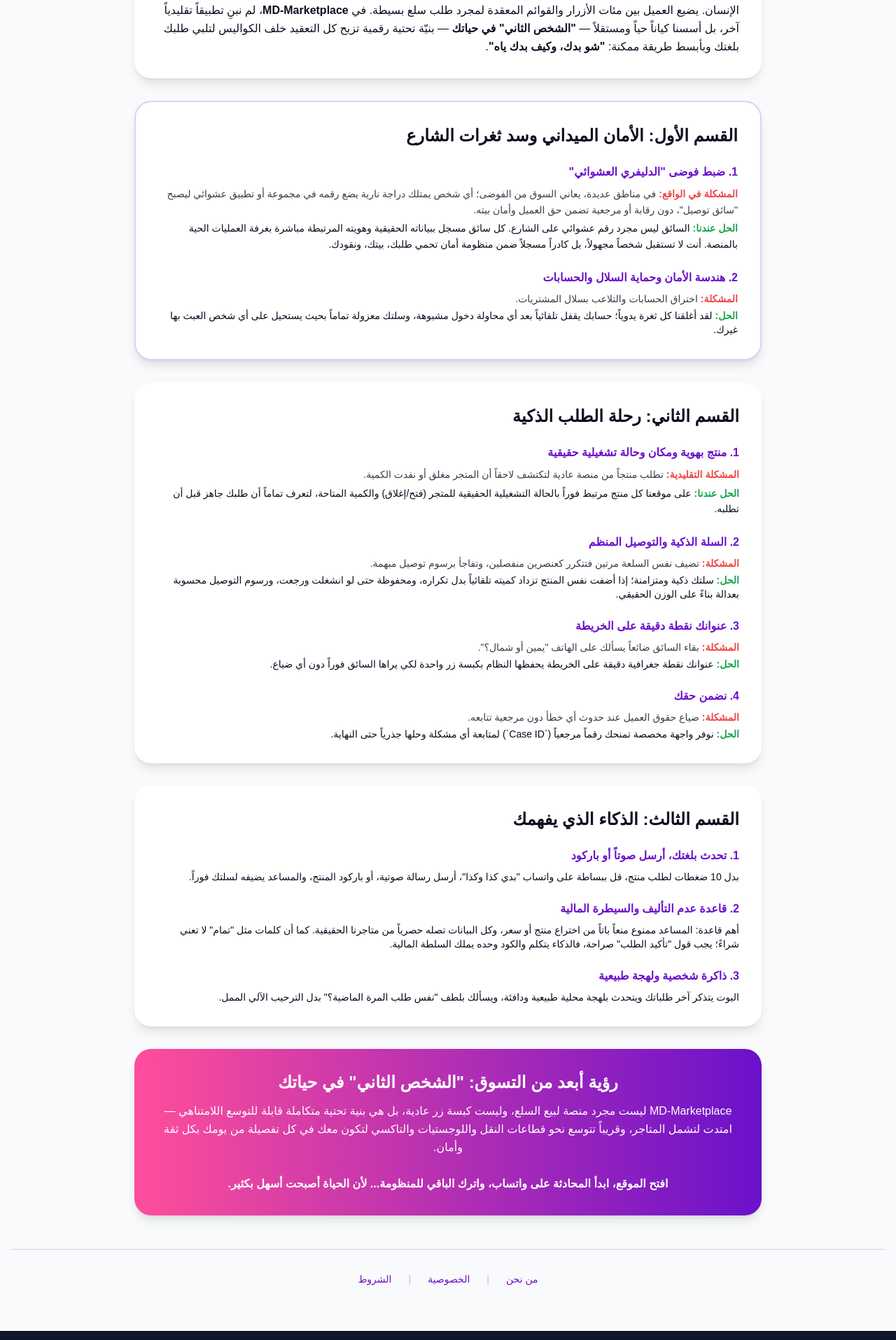
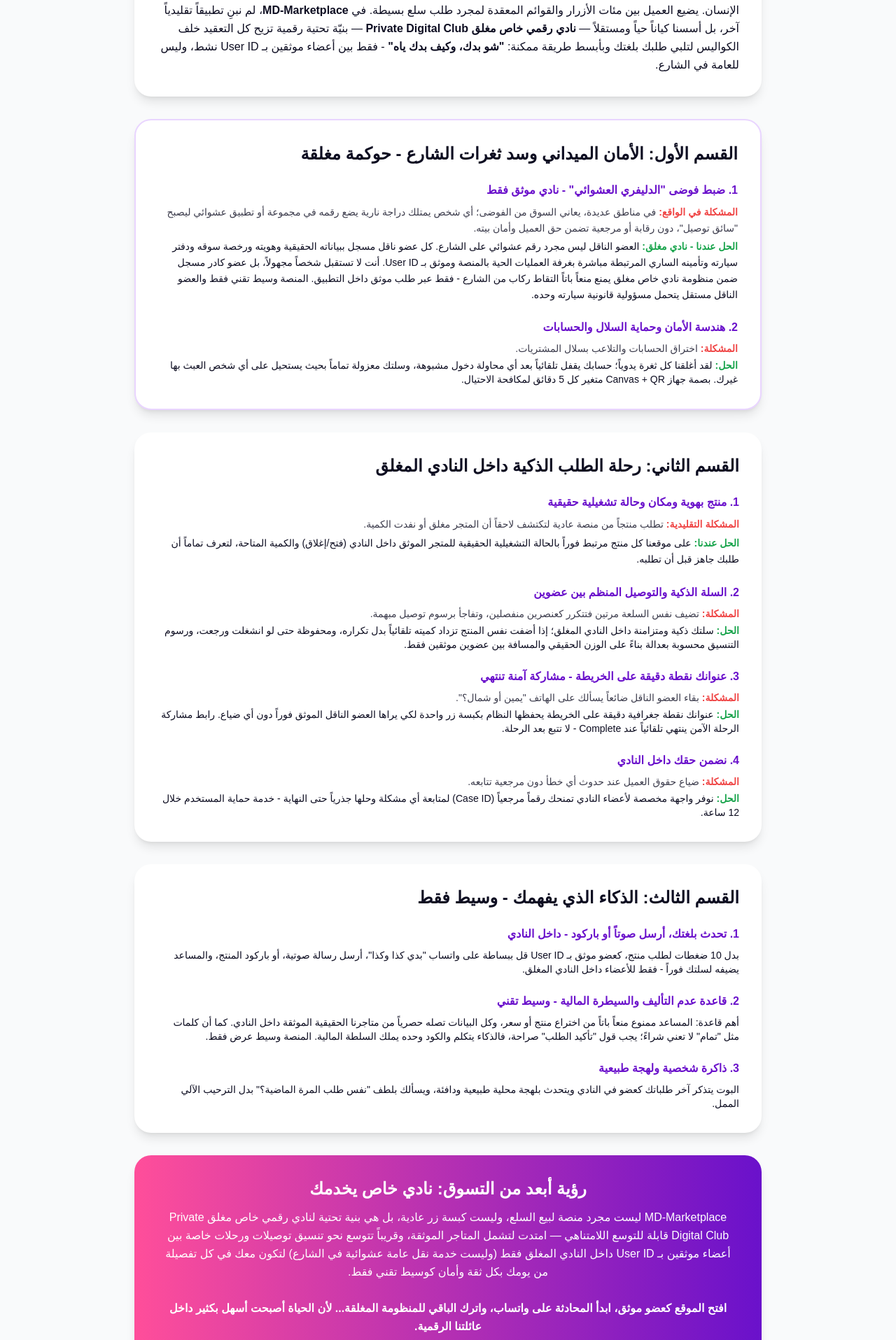
Before and after one commit to mjahto18-ui/MD-Marketplace, a Next.js app: page /our-story in a window 1280 px wide. Shown: the part 450-2365 px from the top of the page at 70% size. Built offline with nearby package versions, Linux system fonts and the light colour scheme.

Commit message:
Revise text for clarity and specificity in page.jsx

```diff
--- a/app/our-story/page.jsx
+++ b/app/our-story/page.jsx
@@ -17,104 +17,104 @@ export default function OurStoryPage() {
             <Image src="/icon.png" alt="MD-Marketplace" width={125} height={125} />
           </div>
           <h1 className="text-3xl md:text-5xl font-bold text-[#0D0D21] mb-3 text-center">قصة تأسيس MD-Marketplace</h1>
-          <p className="text-lg text-[#6A11CB] font-semibold">عندما تفهم التجارة الإنسان — وتغلق ثغرات الشارع</p>
+          <p className="text-lg text-[#6A11CB] font-semibold">عندما تفهم التجارة الإنسان — نادي خاص مغلق وليس شارع عشوائي</p>
         </div>
 
         <div className="max-w-4xl mx-auto">
 
-          {/* المقدمة */}
+          {/* المقدمة - محمية */}
           <div className="bg-white rounded-3xl shadow-lg p-8 mb-8 text-right">
-            <h3 className="text-2xl font-bold text-[#6A11CB] mb-4">لماذا بُنيت هذه المنظومة؟</h3>
+            <h3 className="text-2xl font-bold text-[#6A11CB] mb-4">لماذا بُنيت هذه المنظومة؟ - نادي خاص مغلق</h3>
             <p className="text-[#0D0D21] leading-relaxed">
               العالم مليء بالتطبيقات والمتاجر الإلكترونية الكبرى، لكن الحقيقة المؤلمة أن معظمها صُمم لإرضاء النظام البرمجي وليس الإنسان. يضيع العميل بين مئات الأزرار والقوائم المعقدة لمجرد طلب سلع بسيطة.
-              في <strong>MD-Marketplace</strong>، لم نبنِ تطبيقاً تقليدياً آخر، بل أسسنا كياناً حياً ومستقلاً — <strong>"الشخص الثاني" في حياتك</strong> — بنيّة تحتية رقمية تزيح كل التعقيد خلف الكواليس لتلبي طلبك بلغتك وبأبسط طريقة ممكنة: <strong>"شو بدك، وكيف بدك ياه"</strong>.
+              في <strong>MD-Marketplace</strong>، لم نبنِ تطبيقاً تقليدياً آخر، بل أسسنا كياناً حياً ومستقلاً — <strong>نادي رقمي خاص مغلق Private Digital Club</strong> — بنيّة تحتية رقمية تزيح كل التعقيد خلف الكواليس لتلبي طلبك بلغتك وبأبسط طريقة ممكنة: <strong>"شو بدك، وكيف بدك ياه"</strong> - فقط بين أعضاء موثقين بـ User ID نشط، وليس للعامة في الشارع.
             </p>
           </div>
 
           {/* القسم الأول: الأمان الميداني */}
-          <div className="bg-white rounded-3xl shadow-lg p-8 mb-8 text-right border-2 border-[#6A11CB]/20">
-            <h3 className="text-2xl font-bold text-[#0D0D21] mb-6">القسم الأول: الأمان الميداني وسد ثغرات الشارع</h3>
+          <div className="bg-white rounded-3xl shadow-lg p-8 mb-8 text-right border-2 border-purple-200">
+            <h3 className="text-2xl font-bold text-[#0D0D21] mb-6">القسم الأول: الأمان الميداني وسد ثغرات الشارع - حوكمة مغلقة</h3>
 
             <div className="space-y-6">
               <div>
-                <h4 className="font-bold text-[#6A11CB] mb-2">1. ضبط فوضى "الدليفري العشوائي"</h4>
+                <h4 className="font-bold text-[#6A11CB] mb-2">1. ضبط فوضى "الدليفري العشوائي" - نادي موثق فقط</h4>
                 <p className="text-[#0D0D21]/80 text-sm leading-relaxed"><span className="text-red-500 font-bold">المشكلة في الواقع:</span> في مناطق عديدة، يعاني السوق من الفوضى؛ أي شخص يمتلك دراجة نارية يضع رقمه في مجموعة أو تطبيق عشوائي ليصبح "سائق توصيل"، دون رقابة أو مرجعية تضمن حق العميل وأمان بيته.</p>
-                <p className="text-[#0D0D21] text-sm leading-relaxed mt-1"><span className="text-green-600 font-bold">الحل عندنا:</span> السائق ليس مجرد رقم عشوائي على الشارع. كل سائق مسجل ببياناته الحقيقية وهويته المرتبطة مباشرة بغرفة العمليات الحية بالمنصة. أنت لا تستقبل شخصاً مجهولاً، بل كادراً مسجلاً ضمن منظومة أمان تحمي طلبك، بيتك، ونقودك.</p>
+                <p className="text-[#0D0D21] text-sm leading-relaxed mt-1"><span className="text-green-600 font-bold">الحل عندنا - نادي مغلق:</span> العضو الناقل ليس مجرد رقم عشوائي على الشارع. كل عضو ناقل مسجل ببياناته الحقيقية وهويته ورخصة سوقه ودفتر سيارته وتأمينه الساري المرتبطة مباشرة بغرفة العمليات الحية بالمنصة وموثق بـ User ID. أنت لا تستقبل شخصاً مجهولاً، بل عضو كادر مسجل ضمن منظومة نادي خاص مغلق يمنع منعاً باتاً التقاط ركاب من الشارع - فقط عبر طلب موثق داخل التطبيق. المنصة وسيط تقني فقط والعضو الناقل مستقل يتحمل مسؤولية قانونية سيارته وحده.</p>
               </div>
               <div>
                 <h4 className="font-bold text-[#6A11CB] mb-2">2. هندسة الأمان وحماية السلال والحسابات</h4>
                 <p className="text-[#0D0D21]/80 text-sm"><span className="text-red-500 font-bold">المشكلة:</span> اختراق الحسابات والتلاعب بسلال المشتريات.</p>
-                <p className="text-[#0D0D21] text-sm mt-1"><span className="text-green-600 font-bold">الحل:</span> لقد أغلقنا كل ثغرة يدوياً؛ حسابك يقفل تلقائياً بعد أي محاولة دخول مشبوهة، وسلتك معزولة تماماً بحيث يستحيل على أي شخص العبث بها غيرك.</p>
+                <p className="text-[#0D0D21] text-sm mt-1"><span className="text-green-600 font-bold">الحل:</span> لقد أغلقنا كل ثغرة يدوياً؛ حسابك يقفل تلقائياً بعد أي محاولة دخول مشبوهة، وسلتك معزولة تماماً بحيث يستحيل على أي شخص العبث بها غيرك. بصمة جهاز Canvas + QR متغير كل 5 دقائق لمكافحة الاحتيال.</p>
               </div>
             </div>
           </div>
 
           {/* القسم الثاني: رحلة الطلب والتجربة */}
           <div className="bg-white rounded-3xl shadow-lg p-8 mb-8 text-right">
-            <h3 className="text-2xl font-bold text-[#0D0D21] mb-6">القسم الثاني: رحلة الطلب الذكية</h3>
+            <h3 className="text-2xl font-bold text-[#0D0D21] mb-6">القسم الثاني: رحلة الطلب الذكية داخل النادي المغلق</h3>
 
             <div className="space-y-6">
               <div>
                 <h4 className="font-bold text-[#6A11CB] mb-2">1. منتج بهوية ومكان وحالة تشغيلية حقيقية</h4>
                 <p className="text-[#0D0D21]/80 text-sm leading-relaxed"><span className="text-red-500 font-bold">المشكلة التقليدية:</span> تطلب منتجاً من منصة عادية لتكتشف لاحقاً أن المتجر مغلق أو نفدت الكمية.</p>
-                <p className="text-[#0D0D21] text-sm leading-relaxed mt-1"><span className="text-green-600 font-bold">الحل عندنا:</span> على موقعنا كل منتج مرتبط فوراً بالحالة التشغيلية الحقيقية للمتجر (فتح/إغلاق) والكمية المتاحة، لتعرف تماماً أن طلبك جاهز قبل أن تطلبه.</p>
+                <p className="text-[#0D0D21] text-sm leading-relaxed mt-1"><span className="text-green-600 font-bold">الحل عندنا:</span> على موقعنا كل منتج مرتبط فوراً بالحالة التشغيلية الحقيقية للمتجر الموثق داخل النادي (فتح/إغلاق) والكمية المتاحة، لتعرف تماماً أن طلبك جاهز قبل أن تطلبه.</p>
               </div>
               <div>
-                <h4 className="font-bold text-[#6A11CB] mb-2">2. السلة الذكية والتوصيل المنظم</h4>
+                <h4 className="font-bold text-[#6A11CB] mb-2">2. السلة الذكية والتوصيل المنظم بين عضوين</h4>
                 <p className="text-[#0D0D21]/80 text-sm"><span className="text-red-500 font-bold">المشكلة:</span> تضيف نفس السلعة مرتين فتتكرر كعنصرين منفصلين، وتفاجأ برسوم توصيل مبهمة.</p>
-                <p className="text-[#0D0D21] text-sm mt-1"><span className="text-green-600 font-bold">الحل:</span> سلتك ذكية ومتزامنة؛ إذا أضفت نفس المنتج تزداد كميته تلقائياً بدل تكراره، ومحفوظة حتى لو انشغلت ورجعت، ورسوم التوصيل محسوبة بعدالة بناءً على الوزن الحقيقي.</p>
+                <p className="text-[#0D0D21] text-sm mt-1"><span className="text-green-600 font-bold">الحل:</span> سلتك ذكية ومتزامنة داخل النادي المغلق؛ إذا أضفت نفس المنتج تزداد كميته تلقائياً بدل تكراره، ومحفوظة حتى لو انشغلت ورجعت، ورسوم التنسيق محسوبة بعدالة بناءً على الوزن الحقيقي والمسافة بين عضوين موثقين فقط.</p>
               </div>
               <div>
-                <h4 className="font-bold text-[#6A11CB] mb-2">3. عنوانك نقطة دقيقة على الخريطة</h4>
-                <p className="text-[#0D0D21]/80 text-sm"><span className="text-red-500 font-bold">المشكلة:</span> بقاء السائق ضائعاً يسألك على الهاتف "يمين أو شمال؟".</p>
-                <p className="text-[#0D0D21] text-sm mt-1"><span className="text-green-600 font-bold">الحل:</span> عنوانك نقطة جغرافية دقيقة على الخريطة يحفظها النظام بكبسة زر واحدة لكي يراها السائق فوراً دون أي ضياع.</p>
+                <h4 className="font-bold text-[#6A11CB] mb-2">3. عنوانك نقطة دقيقة على الخريطة - مشاركة آمنة تنتهي</h4>
+                <p className="text-[#0D0D21]/80 text-sm"><span className="text-red-500 font-bold">المشكلة:</span> بقاء العضو الناقل ضائعاً يسألك على الهاتف "يمين أو شمال؟".</p>
+                <p className="text-[#0D0D21] text-sm mt-1"><span className="text-green-600 font-bold">الحل:</span> عنوانك نقطة جغرافية دقيقة على الخريطة يحفظها النظام بكبسة زر واحدة لكي يراها العضو الناقل الموثق فوراً دون أي ضياع. رابط مشاركة الرحلة الآمن ينتهي تلقائياً عند Complete - لا تتبع بعد الرحلة.</p>
               </div>
               <div>
-                <h4 className="font-bold text-[#6A11CB] mb-2">4. نضمن حقك</h4>
+                <h4 className="font-bold text-[#6A11CB] mb-2">4. نضمن حقك داخل النادي</h4>
                 <p className="text-[#0D0D21]/80 text-sm"><span className="text-red-500 font-bold">المشكلة:</span> ضياع حقوق العميل عند حدوث أي خطأ دون مرجعية تتابعه.</p>
-                <p className="text-[#0D0D21] text-sm mt-1"><span className="text-green-600 font-bold">الحل:</span> نوفر واجهة مخصصة تمنحك رقماً مرجعياً (`Case ID`) لمتابعة أي مشكلة وحلها جذرياً حتى النهاية.</p>
+                <p className="text-[#0D0D21] text-sm mt-1"><span className="text-green-600 font-bold">الحل:</span> نوفر واجهة مخصصة لأعضاء النادي تمنحك رقماً مرجعياً (Case ID) لمتابعة أي مشكلة وحلها جذرياً حتى النهاية - خدمة حماية المستخدم خلال 12 ساعة.</p>
               </div>
             </div>
           </div>
 
           {/* القسم الثالث: الذكاء الاصطناعي وواتساب */}
           <div className="bg-white rounded-3xl shadow-lg p-8 mb-8 text-right">
-            <h3 className="text-2xl font-bold text-[#0D0D21] mb-6">القسم الثالث: الذكاء الذي يفهمك</h3>
+            <h3 className="text-2xl font-bold text-[#0D0D21] mb-6">القسم الثالث: الذكاء الذي يفهمك - وسيط فقط</h3>
             <div className="space-y-6">
               <div>
-                <h4 className="font-bold text-[#6A11CB] mb-2">1. تحدث بلغتك، أرسل صوتاً أو  باركود</h4>
-                <p className="text-[#0D0D21] text-sm">بدل 10 ضغطات لطلب منتج، قل ببساطة على واتساب "بدي كذا وكذا"، أرسل رسالة صوتية، أو  باركود المنتج، والمساعد يضيفه لسلتك فوراً.</p>
+                <h4 className="font-bold text-[#6A11CB] mb-2">1. تحدث بلغتك، أرسل صوتاً أو باركود - داخل النادي</h4>
+                <p className="text-[#0D0D21] text-sm">بدل 10 ضغطات لطلب منتج، كعضو موثق بـ User ID قل ببساطة على واتساب "بدي كذا وكذا"، أرسل رسالة صوتية، أو باركود المنتج، والمساعد يضيفه لسلتك فوراً - فقط للأعضاء داخل النادي المغلق.</p>
               </div>
               <div>
-                <h4 className="font-bold text-[#6A11CB] mb-2">2. قاعدة عدم التأليف والسيطرة المالية</h4>
-                <p className="text-[#0D0D21] text-sm">أهم قاعدة: المساعد ممنوع منعاً باتاً من اختراع منتج أو سعر، وكل البيانات تصله حصرياً من متاجرنا الحقيقية. كما أن كلمات مثل "تمام" لا تعني شراءً؛ يجب قول "تأكيد الطلب" صراحة، فالذكاء يتكلم والكود وحده يملك السلطة المالية.</p>
+                <h4 className="font-bold text-[#6A11CB] mb-2">2. قاعدة عدم التأليف والسيطرة المالية - وسيط تقني</h4>
+                <p className="text-[#0D0D21] text-sm">أهم قاعدة: المساعد ممنوع منعاً باتاً من اختراع منتج أو سعر، وكل البيانات تصله حصرياً من متاجرنا الحقيقية الموثقة داخل النادي. كما أن كلمات مثل "تمام" لا تعني شراءً؛ يجب قول "تأكيد الطلب" صراحة، فالذكاء يتكلم والكود وحده يملك السلطة المالية. المنصة وسيط عرض فقط.</p>
               </div>
               <div>
                 <h4 className="font-bold text-[#6A11CB] mb-2">3. ذاكرة شخصية ولهجة طبيعية</h4>
-                <p className="text-[#0D0D21] text-sm">البوت يتذكر آخر طلباتك ويتحدث بلهجة محلية طبيعية ودافئة، ويسألك بلطف "نفس طلب المرة الماضية؟" بدل الترحيب الآلي الممل.</p>
+                <p className="text-[#0D0D21] text-sm">البوت يتذكر آخر طلباتك كعضو في النادي ويتحدث بلهجة محلية طبيعية ودافئة، ويسألك بلطف "نفس طلب المرة الماضية؟" بدل الترحيب الآلي الممل.</p>
               </div>
             </div>
           </div>
 
-          {/* الخاتمة والتوسع المستقبلي */}
+          {/* الخاتمة والتوسع المستقبلي - محمية قانونيا */}
           <div className="bg-gradient-to-l from-[#6A11CB] to-[#FF4E9A] rounded-3xl shadow-lg p-8 text-center text-white">
-            <h3 className="text-2xl font-bold mb-3">رؤية أبعد من التسوق: "الشخص الثاني" في حياتك</h3>
+            <h3 className="text-2xl font-bold mb-3">رؤية أبعد من التسوق: نادي خاص يخدمك</h3>
             <p className="leading-relaxed">
-              MD-Marketplace ليست مجرد منصة لبيع السلع، وليست كبسة زر عادية، بل هي بنية تحتية متكاملة قابلة للتوسع اللامتناهي — امتدت لتشمل المتاجر، وقريباً تتوسع نحو قطاعات النقل واللوجستيات والتاكسي لتكون معك في كل تفصيلة من يومك بكل ثقة وأمان.
+              MD-Marketplace ليست مجرد منصة لبيع السلع، وليست كبسة زر عادية، بل هي بنية تحتية لنادي رقمي خاص مغلق Private Digital Club قابلة للتوسع اللامتناهي — امتدت لتشمل المتاجر الموثقة، وقريباً تتوسع نحو تنسيق توصيلات ورحلات خاصة بين أعضاء موثقين بـ User ID داخل النادي المغلق فقط (وليست خدمة نقل عامة عشوائية في الشارع) لتكون معك في كل تفصيلة من يومك بكل ثقة وأمان كوسيط تقني فقط.
               <br /><br />
-              <strong>افتح الموقع، ابدأ المحادثة على واتساب، واترك الباقي للمنظومة... لأن الحياة أصبحت أسهل بكثير.</strong>
+              <strong>افتح الموقع كعضو موثق، ابدأ المحادثة على واتساب، واترك الباقي للمنظومة المغلقة... لأن الحياة أصبحت أسهل بكثير داخل عائلتنا الرقمية.</strong>
             </p>
           </div>
 
         </div>
 
-        <div className="border-t border-[#6A11CB]/20 pt-8 mt-12">
+        <div className="border-t border-purple-200 pt-8 mt-12">
           <div className="flex items-center justify-center gap-6 text-sm">
-            <Link href="/about" className="text-[#6A11CB] hover:text-[#FF4E9A] font-medium">من نحن</Link>
+            <Link href="/about" className="text-[#6A11CB] hover:text-[#FF4E9A] font-medium">من نحن - نادي خاص مغلق</Link>
             <span className="text-[#6A11CB]/30">|</span>
             <Link href="/privacy" className="text-[#6A11CB] hover:text-[#FF4E9A] font-medium">الخصوصية</Link>
             <span className="text-[#6A11CB]/30">|</span>
-            <Link href="/terms" className="text-[#6A11CB] hover:text-[#FF4E9A] font-medium">الشروط</Link>
+            <Link href="/terms" className="text-[#6A11CB] hover:text-[#FF4E9A] font-medium">الشروط - حوكمة مغلقة</Link>
           </div>
         </div>
       </div>
```
